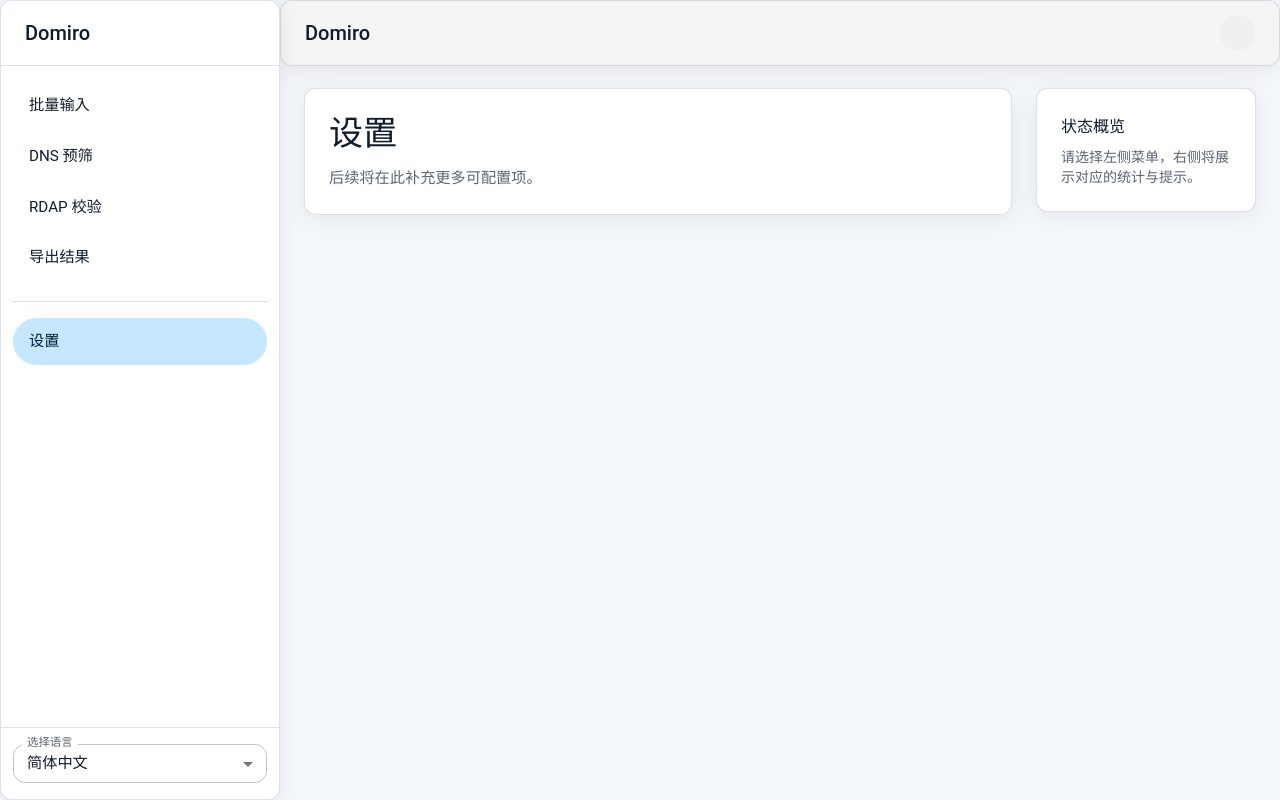
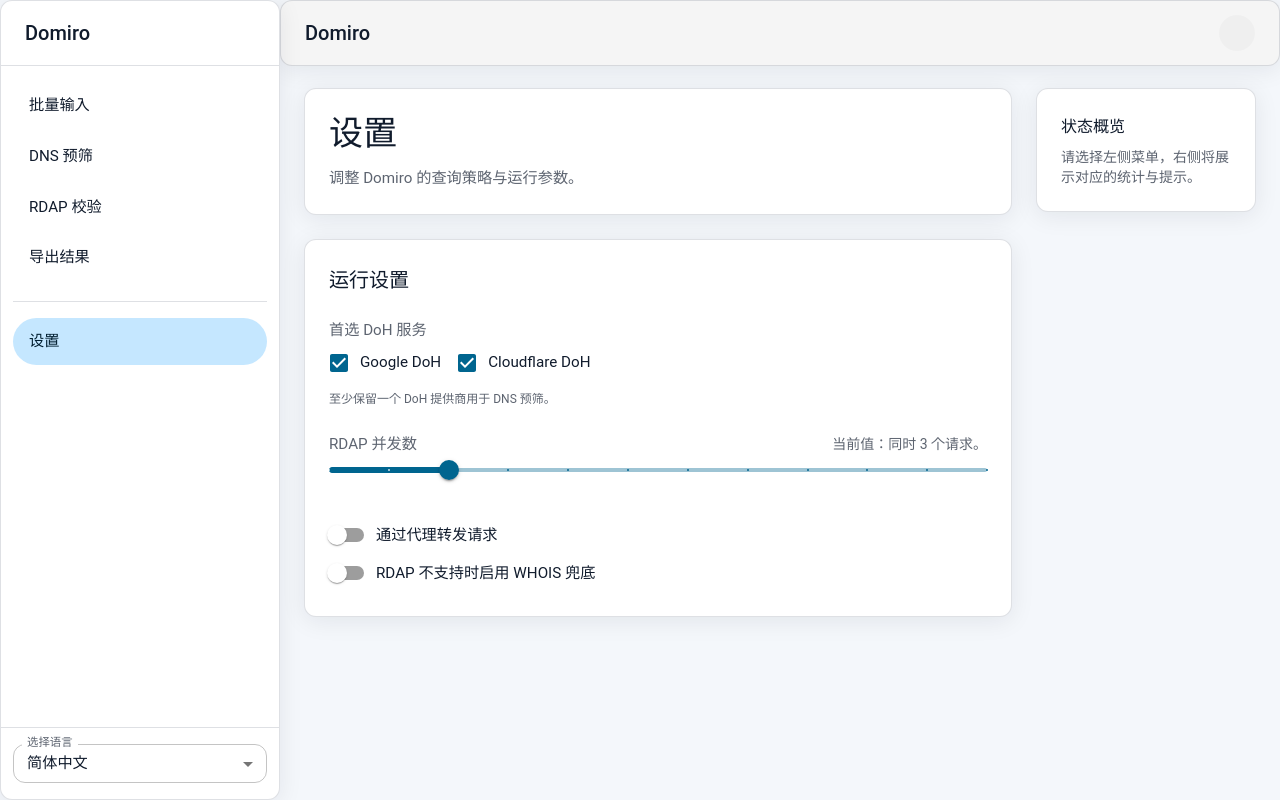
Before and after one commit to domiro-org/web, a React (Vite) app: page /settings in a window 1280 px wide. Built offline with nearby package versions, Linux system fonts and the light colour scheme.

Commit message:
chore: move settings form ”export results“ to "settings"

```diff
--- a/src/locales/en-US/common.json
+++ b/src/locales/en-US/common.json
@@ -146,8 +146,8 @@
   "page.rdap.sidebar.hintBody": "When 429 appears the job respects Retry-After automatically. Retry later if needed.",
   "page.rdap.placeholder.noDns": "Run DNS pre-check before using RDAP.",
   "page.rdap.placeholder.noTarget": "DNS pre-check did not leave any RDAP candidates.",
-  "page.export.title": "Export & Settings",
-  "page.export.description": "Download the latest results or tune how Domiro queries external services.",
+  "page.export.title": "Export Results",
+  "page.export.description": "Download the latest check results.",
   "page.export.actions.title": "Export results",
   "page.export.actions.empty": "Save and run checks first to enable export.",
   "page.export.actions.dnsCsv": "DNS CSV",
@@ -180,7 +180,7 @@
   "page.export.snackbar.rdapJson": "RDAP JSON exported.",
   "page.export.snackbar.state": "Session snapshot exported.",
   "page.settings.title": "Settings",
-  "page.settings.description": "More customization options will arrive here soon.",
+  "page.settings.description": "Configure runtime options and query strategy.",
   "parse.summary": "{{count}} domains parsed successfully",
   "parse.empty": "No valid domains detected",
   "parse.errors.title": "Unable to parse these entries ({{count}})",
--- a/src/locales/zh-Hans/common.json
+++ b/src/locales/zh-Hans/common.json
@@ -146,8 +146,8 @@
   "page.rdap.sidebar.hintBody": "遇到 429 时会自动尊重限流提示，可稍后重试或降低并发度。",
   "page.rdap.placeholder.noDns": "尚未生成 DNS 结果，暂无法执行 RDAP。",
   "page.rdap.placeholder.noTarget": "DNS 预筛未发现需要 RDAP 的域名。",
-  "page.export.title": "导出与设置",
-  "page.export.description": "下载最新检查结果，并调整 Domiro 的查询策略。",
+  "page.export.title": "导出结果",
+  "page.export.description": "下载最新检查结果。",
   "page.export.actions.title": "导出结果",
   "page.export.actions.empty": "请先保存域名并完成检查，再试一次。",
   "page.export.actions.dnsCsv": "DNS CSV",
@@ -180,7 +180,7 @@
   "page.export.snackbar.rdapJson": "RDAP JSON 已导出。",
   "page.export.snackbar.state": "会话快照已导出。",
   "page.settings.title": "设置",
-  "page.settings.description": "后续将在此补充更多可配置项。",
+  "page.settings.description": "调整 Domiro 的查询策略与运行参数。",
   "parse.summary": "成功解析 {{count}} 个域名",
   "parse.empty": "没有检测到有效域名",
   "parse.errors.title": "以下条目无法解析 ({{count}})",
--- a/src/pages/SettingsPage.tsx
+++ b/src/pages/SettingsPage.tsx
@@ -1,25 +1,180 @@
+import Box from "@mui/material/Box";
+import Checkbox from "@mui/material/Checkbox";
+import FormControl from "@mui/material/FormControl";
+import FormControlLabel from "@mui/material/FormControlLabel";
+import FormGroup from "@mui/material/FormGroup";
+import FormHelperText from "@mui/material/FormHelperText";
+import FormLabel from "@mui/material/FormLabel";
 import Paper from "@mui/material/Paper";
+import Slider from "@mui/material/Slider";
+import Stack from "@mui/material/Stack";
+import Switch from "@mui/material/Switch";
 import Typography from "@mui/material/Typography";
+import type { ChangeEvent } from "react";
+import { useCallback, useMemo, useState } from "react";
 import { useTranslation } from "react-i18next";
 
 import { useWideShellSidebar } from "../layouts/WideShell";
+import { useAppDispatch, useAppState } from "../shared/hooks/useAppState";
+import type { DohProviderId } from "../shared/types";
+
+//
+// 设置页：承载运行参数（DoH、RDAP 并发、代理与 WHOIS 兜底）
+// 该内容从“导出结果”页面迁移至此，便于信息架构更清晰。
+//
+
+const PROVIDER_ORDER: DohProviderId[] = ["google", "cloudflare"]; // 展示顺序固定
 
 /**
- * 设置页占位，后续补充具体配置项。
+ * 设置页，提供运行参数配置。
  */
 export default function SettingsPage() {
   const { t } = useTranslation();
+  const { settings } = useAppState();
+  const dispatch = useAppDispatch();
+
+  // 需至少保留一个 DoH 提供商
+  const [providerError, setProviderError] = useState(false);
 
   useWideShellSidebar(null);
 
+  // 处理 DoH 提供商勾选变更
+  const handleProviderToggle = useCallback(
+    (provider: DohProviderId) => (_event: ChangeEvent<HTMLInputElement>, checked: boolean) => {
+      if (!checked && settings.dohProviders.length === 1 && settings.dohProviders[0] === provider) {
+        setProviderError(true);
+        return;
+      }
+
+      setProviderError(false);
+      const nextProviders = checked
+        ? sortProviders([...settings.dohProviders, provider])
+        : settings.dohProviders.filter((item) => item !== provider);
+      dispatch({ type: "settings/update", payload: { dohProviders: nextProviders } });
+    },
+    [dispatch, settings.dohProviders]
+  );
+
+  // RDAP 并发滑块
+  const handleConcurrencyChange = useCallback(
+    (_event: Event, value: number | number[]) => {
+      const nextValue = Array.isArray(value) ? value[0] : value;
+      dispatch({ type: "settings/update", payload: { rdapConcurrency: nextValue } });
+    },
+    [dispatch]
+  );
+
+  // 代理开关
+  const handleProxyToggle = useCallback(
+    (_event: ChangeEvent<HTMLInputElement>, checked: boolean) => {
+      dispatch({ type: "settings/update", payload: { useProxy: checked } });
+    },
+    [dispatch]
+  );
+
+  // WHOIS 兜底开关
+  const handleWhoisToggle = useCallback(
+    (_event: ChangeEvent<HTMLInputElement>, checked: boolean) => {
+      dispatch({ type: "settings/update", payload: { enableWhoisFallback: checked } });
+    },
+    [dispatch]
+  );
+
+  // 动态提示当前并发值
+  const rdapHelperText = useMemo(
+    () => t("page.export.settings.rdapHelper", { value: settings.rdapConcurrency }),
+    [settings.rdapConcurrency, t]
+  );
+
   return (
-    <Paper elevation={1} sx={{ p: 3 }}>
-      <Typography variant="h4" gutterBottom>
-        {t("page.settings.title")}
-      </Typography>
-      <Typography variant="body1" color="text.secondary">
-        {t("page.settings.description")}
-      </Typography>
-    </Paper>
+    <>
+      <Paper elevation={1} sx={{ p: 3 }}>
+        <Stack spacing={1.5}>
+          <Typography variant="h4">{t("page.settings.title")}</Typography>
+          <Typography variant="body1" color="text.secondary">
+            {t("page.settings.description")}
+          </Typography>
+        </Stack>
+      </Paper>
+
+      <Paper
+        elevation={1}
+        sx={{
+          p: 3,
+          display: "flex",
+          flexDirection: "column",
+          gap: 3,
+          flexGrow: 1,
+          minHeight: 0
+        }}
+      >
+        <Typography variant="h6">{t("page.export.settings.title")}</Typography>
+
+        <FormControl component="fieldset" error={providerError} variant="standard">
+          <FormLabel component="legend">{t("page.export.settings.dohLabel")}</FormLabel>
+          <FormGroup row>
+            {PROVIDER_ORDER.map((provider) => (
+              <FormControlLabel
+                key={provider}
+                control={
+                  <Checkbox
+                    checked={settings.dohProviders.includes(provider)}
+                    onChange={handleProviderToggle(provider)}
+                  />
+                }
+                label={t(`page.export.settings.provider.${provider}`)}
+              />
+            ))}
+          </FormGroup>
+          <FormHelperText>
+            {providerError && t("page.export.settings.providerError")}
+          </FormHelperText>
+          {!providerError && (
+            <FormHelperText>{t("page.export.settings.dohHelper")}</FormHelperText>
+          )}
+        </FormControl>
+
+        <Box>
+          <Stack direction="row" justifyContent="space-between" alignItems="center">
+            <FormLabel component="legend">
+              {t("page.export.settings.rdapConcurrency")}
+            </FormLabel>
+            <Typography variant="body2" color="text.secondary">
+              {rdapHelperText}
+            </Typography>
+          </Stack>
+          <Slider
+            value={settings.rdapConcurrency}
+            min={1}
+            max={12}
+            step={1}
+            marks
+            valueLabelDisplay="auto"
+            onChange={handleConcurrencyChange}
+          />
+        </Box>
+
+        <FormGroup>
+          <FormControlLabel
+            control={<Switch checked={settings.useProxy} onChange={handleProxyToggle} />}
+            label={t("page.export.settings.proxy")}
+          />
+          <FormControlLabel
+            control={<Switch checked={settings.enableWhoisFallback} onChange={handleWhoisToggle} />}
+            label={t("page.export.settings.whois")}
+          />
+        </FormGroup>
+
+      </Paper>
+    </>
   );
 }
+
+/**
+ * 将 DoH 提供者按既定顺序排序，确保展示一致。
+ * @param providers 选中的提供者列表
+ * @returns 排序后的提供者列表
+ */
+function sortProviders(providers: DohProviderId[]): DohProviderId[] {
+  return PROVIDER_ORDER.filter((provider) => providers.includes(provider));
+}
```
Also changed, not shown: src/pages/ExportPage.tsx (+4 -124 lines).
